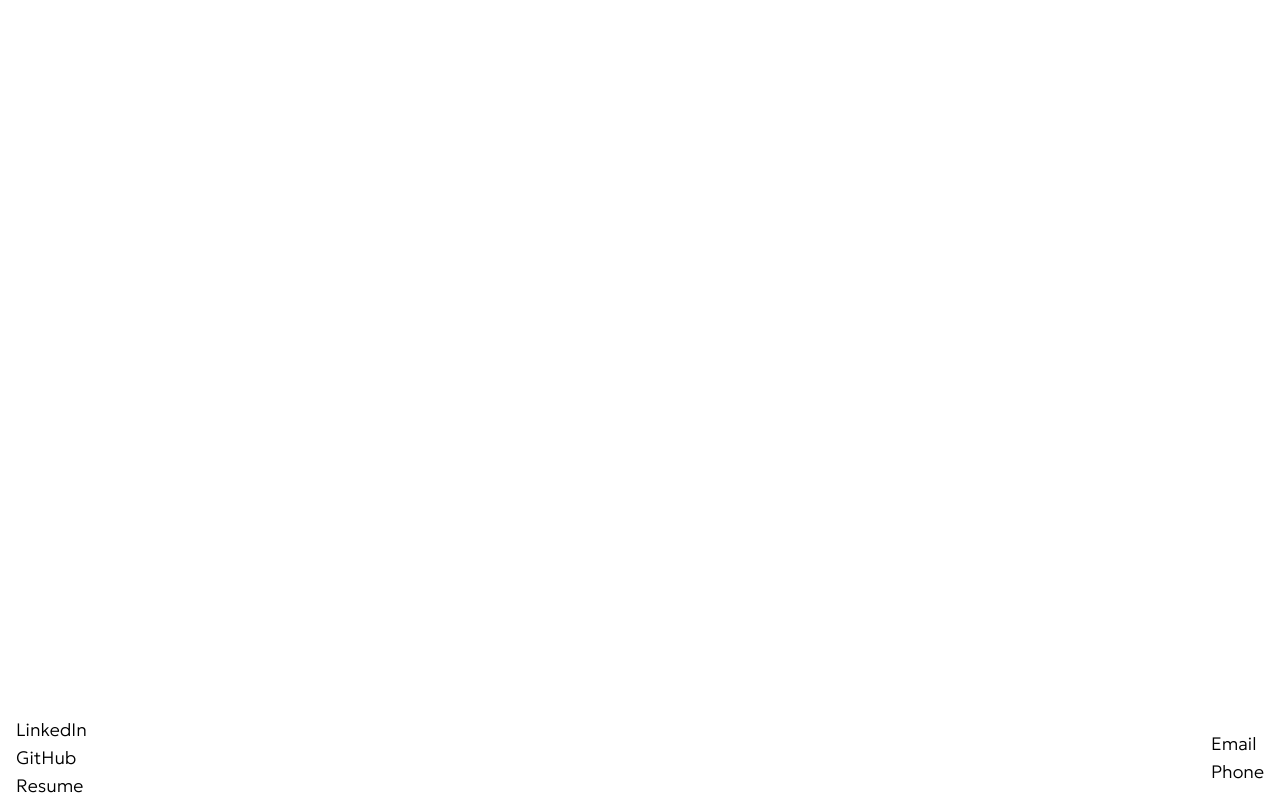
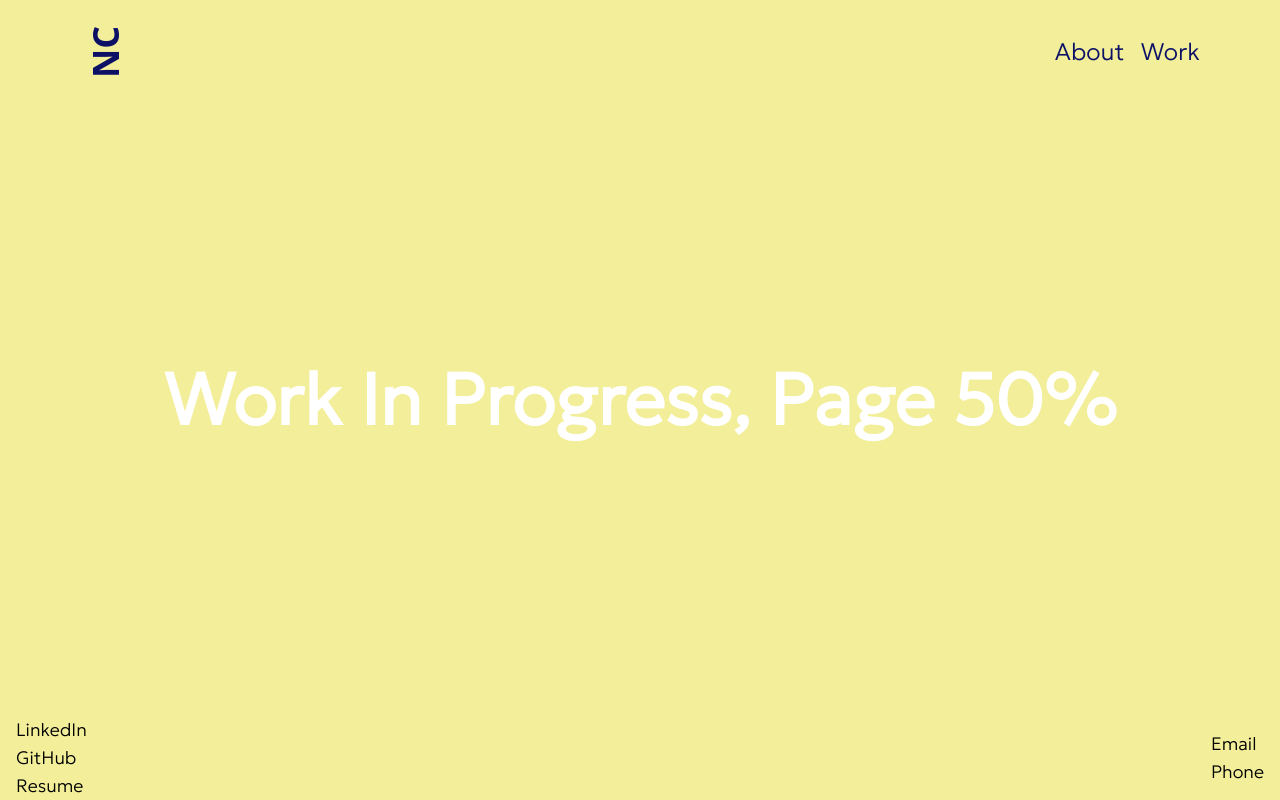
Before and after one commit to NishantJS/resume, a React (Vite) app: page /project/buddy/ in a window 1280 px wide. Shown: the top 800 px of the page. Built offline with nearby package versions, Linux system fonts and the light colour scheme; grey boxes are pictures that could not be loaded.

Commit message:
404 fix and project page animation fix

```diff
--- a/src/components/project/Project.tsx
+++ b/src/components/project/Project.tsx
@@ -2,6 +2,7 @@ import { useRef } from "react";
 import { Link, useLocation } from "react-router-dom";
 import { projects } from "../home/Home";
 import { useGSAP } from "@gsap/react";
+import gsap from "gsap";
 
 const PrevProject = ({ index = 0 }) => {
   const project = projects[index ? index - 1 : projects.length - 1];
@@ -25,6 +26,11 @@ const Project = () => {
   useGSAP(() => {
     if (!ref.current) return;
 
+    const t1 = gsap.timeline({ defaults: { duration: 1, delay: 0.5, scaleY: 1, transformOrigin: "bottom" } });
+    t1.fromTo(".color-sheet", { backgroundColor: project.color }, { scaleY: 0 })
+    t1.fromTo(".black-sheet", { backgroundColor: "black" }, { scaleY: 0 }, "-=70%")
+
+    return () => t1.kill();
   }, {
     scope: ref
   });
@@ -32,11 +38,12 @@ const Project = () => {
   if (!project) return <div>Project not found</div>;
 
   return (
-    <main className="min-h-screen mono flex flex-col relative" ref={ref}>
+    <main className="min-h-screen mono flex flex-col relative" ref={ref} style={{ backgroundColor: project.color }}>
       <div className="absolute inset-0 black-sheet"></div>
+      <div className="absolute inset-0 color-sheet"></div>
 
       <div className="flex-grow flex items-center justify-center min-h-svh">
-        <h1 className="text-5xl md:text-7xl font-bold text-white">{project.title}</h1>
+        <h1 className="text-5xl md:text-7xl font-bold text-white">{"Work In Progress, Page  50%" || project.title}</h1>
       </div>
 
       <figure className="flex-grow flex items-center justify-center w-full flex-col">
```
Also changed, not shown: vercel.json (added).
